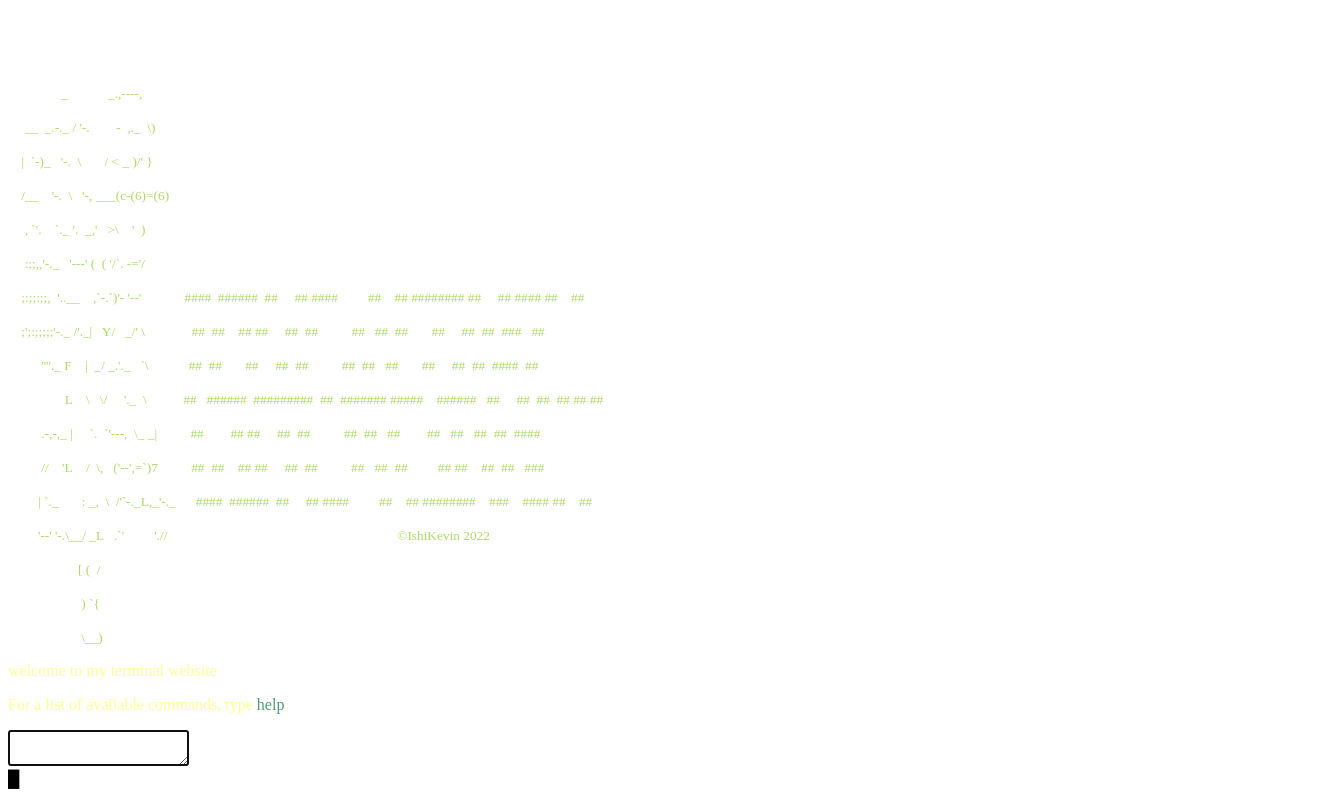
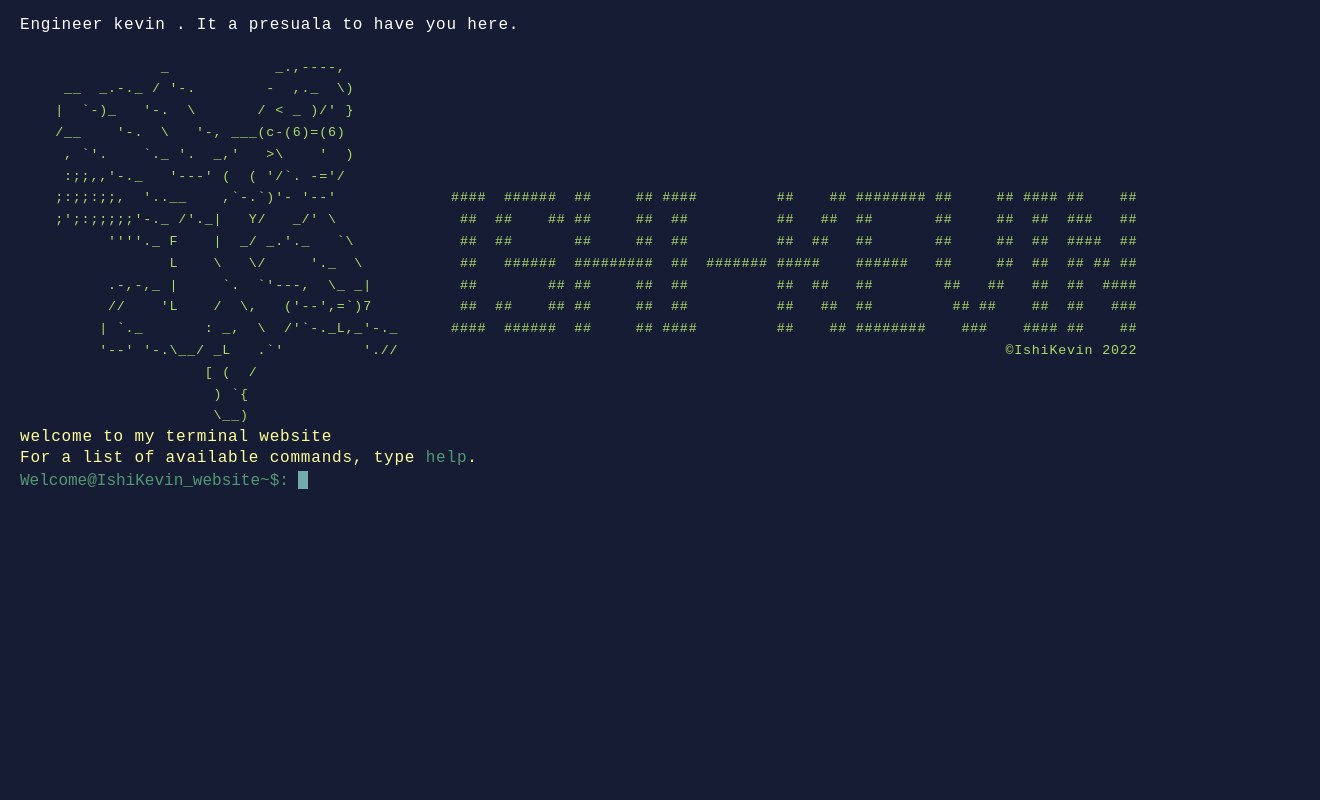
Before and after one commit to IshKevin/Terminal_web, a plain HTML site: page index.html in a window 1280 px wide. Shown: the whole page, 1320 px wide, since content can reach past the window. Drawn offline with Linux system fonts and the light colour scheme.

Commit message:
fixing bugs

```diff
--- a/index.html
+++ b/index.html
@@ -5,6 +5,7 @@
     <meta http-equiv="X-UA-Compatible" content="IE=edge" />
     <meta name="viewport" content="width=device-width, initial-scale=1" />
     <title>IshiKevin Terminal</title>
+    <link rel="stylesheet" type="text/css" media="screen" href="style.css" />
     <link rel="apple-touch-icon" sizes="180x180" href="/apple-touch-icon.png">
     <link rel="icon" type="image/png" sizes="32x32" href="/favicon-32x32.png">
     <link rel="icon" type="image/png" sizes="16x16" href="/favicon-16x16.png">
```
